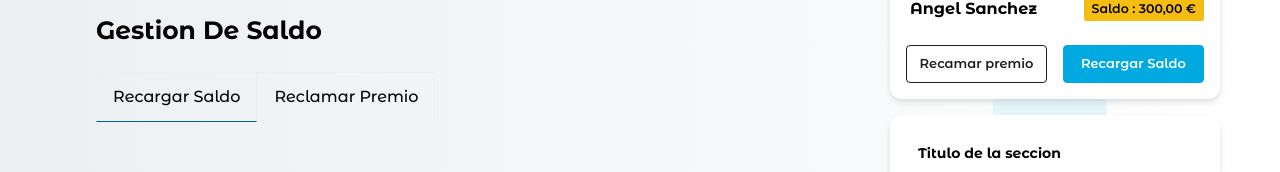
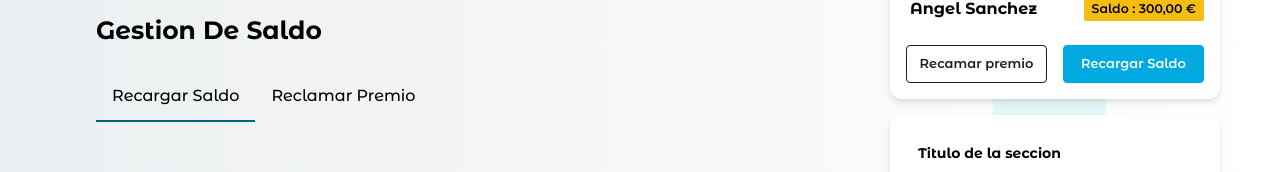
Before and after one commit to angeleesc/pulpo-line-challenger-2, a Next.js app: page / in a window 1280 px wide. Shown: the part 212-384 px from the top of the page. Built offline with nearby package versions, Linux system fonts and the light colour scheme.

Commit message:
configuracion de menu tab

```diff
--- a/src/app/component/tabs/menu-tab/tab-button.css
+++ b/src/app/component/tabs/menu-tab/tab-button.css
@@ -1,5 +1,5 @@
 .tab-button {
-    @apply text-[1rem] font-montserrat font-medium leading-6 py-3 px-4 border border-b-transparent text-center transition-colors ;
+@apply text-[1rem] font-montserrat font-medium leading-6 py-3 px-4 border-b-[2px]  border-b-transparent text-center transition-colors ;
 
     &.tab-button-active{
         @apply border-b-primary-pressed
```
